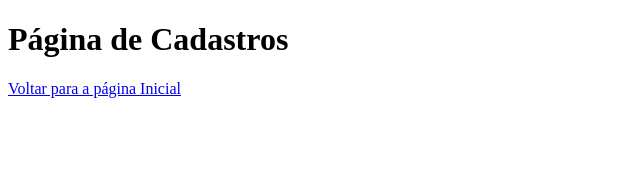
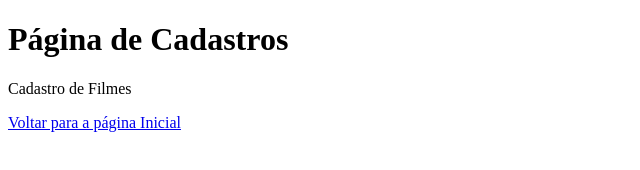
Before and after one commit to gabrielsilva84/Cadastros, a plain HTML site: page cadastros.html in a window 1280 px wide. Shown: the whole page, without its empty margins (0-640 px from the left). Drawn offline with Linux system fonts and the light colour scheme.

Commit message:
Add titulo do Cadastro

```diff
--- a/cadastros.html
+++ b/cadastros.html
@@ -8,6 +8,7 @@
 </head>
 <body>
     <h1>Página de Cadastros</h1>
+    <p>Cadastro de Filmes</p>
     <a href="index.html">Voltar para a página Inicial</a>
 </body>
 </html>
```
